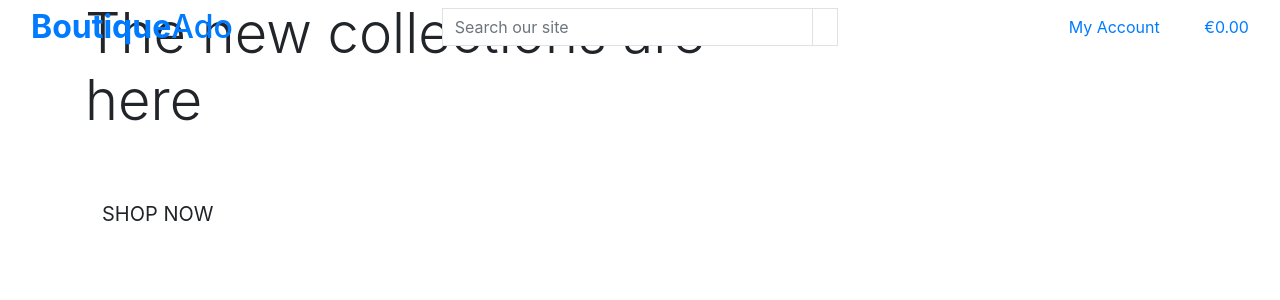
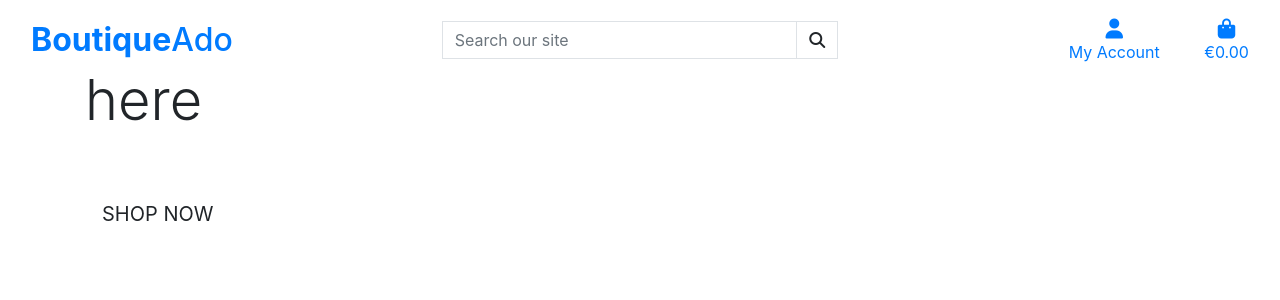
Before and after one commit to Fiona-T/boutique-ado-walkthrough, a Django app: page / in a window 1280 px wide. Shown: the top 300 px of the page. Run offline with Django 3.2, Linux system fonts and the light colour scheme; some libraries are stand-ins or nearby versions.

Commit message:
feat: update main page header, add css, googlefont and fontawesom links

```diff
--- a/templates/base.html
+++ b/templates/base.html
@@ -19,6 +19,12 @@
     <!-- Bootstrap CSS -->
     <link rel="stylesheet" href="https://stackpath.bootstrapcdn.com/bootstrap/4.4.1/css/bootstrap.min.css"
         integrity="sha384-Vkoo8x4CGsO3+Hhxv8T/Q5PaXtkKtu6ug5TOeNV6gBiFeWPGFN9MuhOf23Q9Ifjh" crossorigin="anonymous">
+        <!-- google fonts link -->
+    <link rel="preconnect" href="https://fonts.googleapis.com">
+    <link rel="preconnect" href="https://fonts.gstatic.com" crossorigin>
+    <link href="https://fonts.googleapis.com/css2?family=Lato:wght@400;700&display=swap" rel="stylesheet">
+    <!-- main custom css -->
+    <link rel="stylesheet" href="{% static 'css/base.css' %}">
     {% endblock %}
 
     {% block extra_css %}
@@ -37,6 +43,8 @@
     <script src="https://stackpath.bootstrapcdn.com/bootstrap/4.4.1/js/bootstrap.min.js"
         integrity="sha384-wfSDF2E50Y2D1uUdj0O3uMBJnjuUD4Ih7YwaYd1iqfktj0Uod8GCExl3Og8ifwB6" crossorigin="anonymous">
     </script>
+    <!-- font awesome -->
+    <script src="https://kit.fontawesome.com/f92ca5e5ec.js" crossorigin="anonymous"></script>
     {% endblock %}
 
     {% block extra_js %}
@@ -48,8 +56,7 @@
 
 <body>
     <header class="container-fluid fixed-top">
-        <div class="container-fluid fixed-top">
-            <div class="row">
+        <div id="topnav" class="row bg-white pt-lg-2 d-none d-lg-flex">
             <!-- logo -->
             <div class="col-12 col-lg-4 my-auto py-1 py-lg-0 text-center text-lg-left">
                 <a href="{% url 'home' %}" class="nav-link main-logo-link">
@@ -114,7 +121,6 @@
                 </ul>
             </div>
         </div>
-        </div>
     </header>
 
     {% if messages %}
```
Lines whose indentation alone changed are shown as unchanged.
